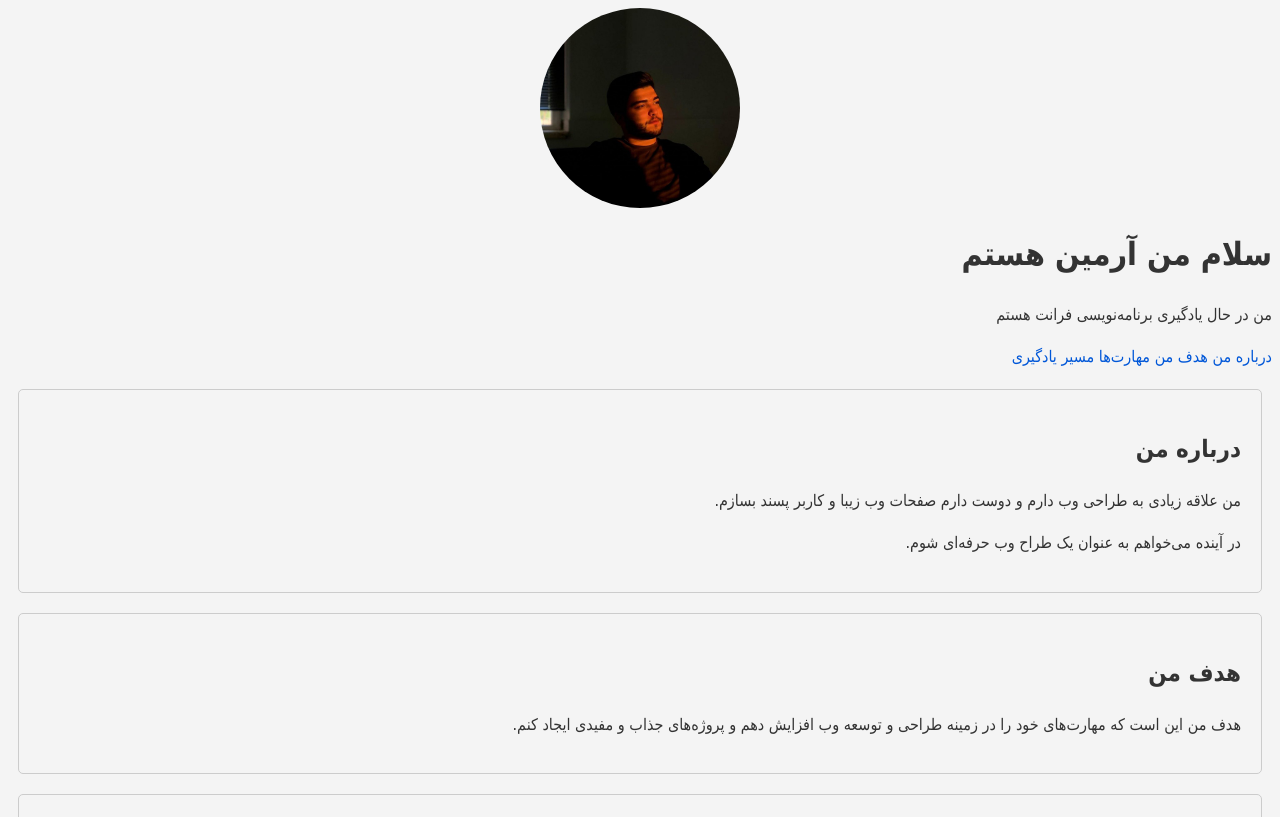
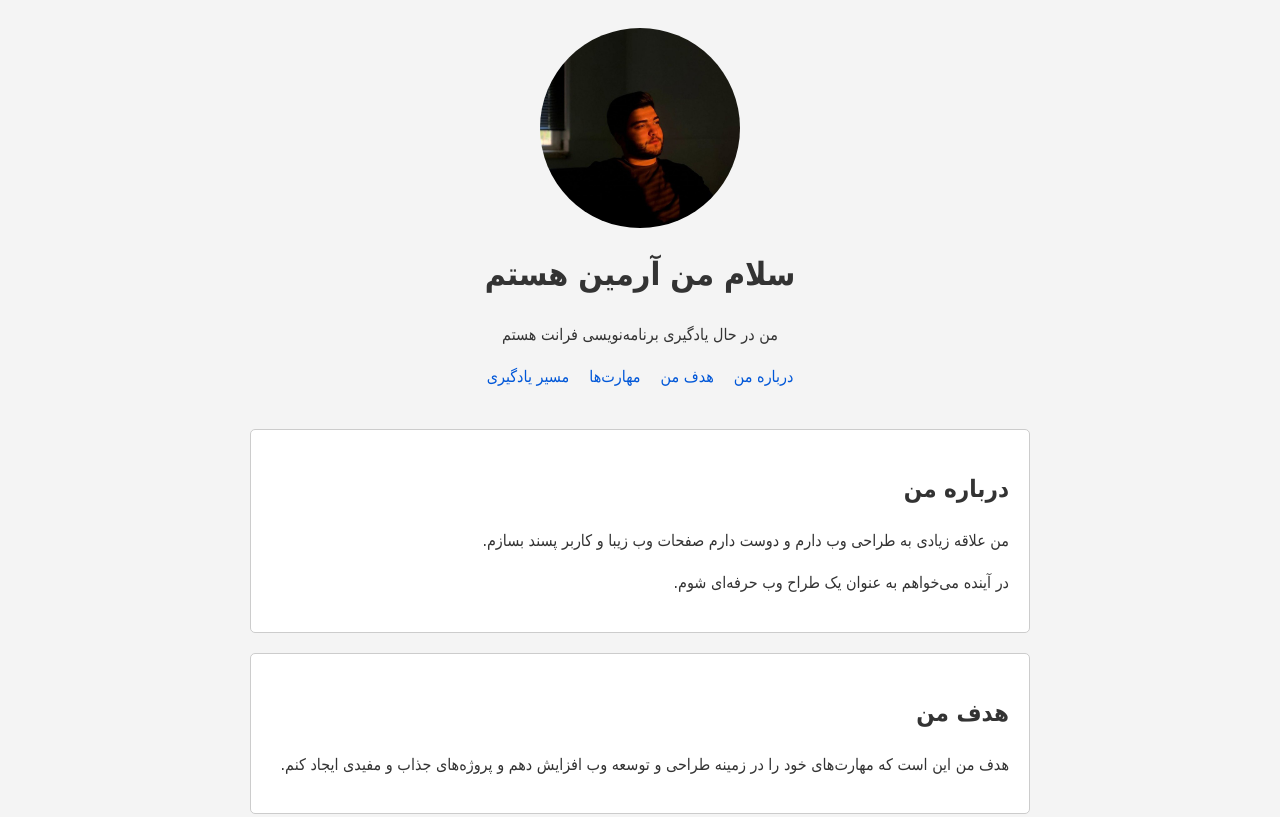
Before and after one commit to arminkoliaie/html-css-projects, a plain HTML site: page lesson-1/index.html in a window 1280 px wide. Shown: the top 817 px of the page. Drawn offline with Linux system fonts and the light colour scheme.

Commit message:
Improve layout with flexbox and CSS variables

```diff
--- a/lesson-1/index.html
+++ b/lesson-1/index.html
@@ -4,7 +4,7 @@
     <meta charset="UTF-8" />
     <meta name="viewport" content="width=device-width, initial-scale=1.0" />
     <link rel="stylesheet" href="./style.css" />
-    <title>صفحه‌شخصی من</title>
+    <title>صفحه‌شخصی‌من</title>
   </head>
   <body>
     <header>
@@ -46,7 +46,7 @@
         <ol>
           <li>یادگیری HTML و CSS</li>
           <li>یادگیری JavaScript</li>
-          <li>یادگیری‌فریمورک React</li>
+          <li>یادگیری‌ فریمورکReact</li>
           <li>ساخت پروژه‌های عملی</li>
         </ol>
       </section>
--- a/lesson-1/style.css
+++ b/lesson-1/style.css
@@ -1,20 +1,34 @@
+:root {
+  --color-bg: #f4f4f4;
+  --color-text: #333;
+  --color-primary: #0057d8;
+  --color-footer-bg: #fcfcfc;
+}
 * {
   box-sizing: border-box;
 }
 body {
   font-family: Tahoma, sans-serif;
   line-height: 1.6;
-  background-color: #f4f4f4;
-  color: #333;
+  background-color: var(--color-bg);
+  color: var(--color-text);
 }
-.card {
+header {
+  text-align: center;
   padding: 20px;
-  margin: 20px 10px;
-  border: 1px solid #ccc;
-  border-radius: 5px;
+  background-color: var(--color-bg);
+}
+main {
+  max-width: 800px;
+  margin: 0 auto;
+}
+nav {
+  display: flex;
+  justify-content: center;
+  gap: 20px;
 }
 a {
-  color: #0057d8;
+  color: var(--color-primary);
   text-decoration: none;
 }
 a:hover {
@@ -24,4 +38,19 @@ img {
   border-radius: 50%;
   display: block;
   margin: 0 auto;
+  width: 200px;
+  height: 200px;
+  object-fit: cover;
 }
+footer {
+  text-align: center;
+  padding: 20px;
+  background-color: var(--color-footer-bg);
+}
+.card {
+  padding: 20px;
+  margin: 20px 10px;
+  border: 1px solid #ccc;
+  border-radius: 5px;
+  background-color: #fff;
+}
```
